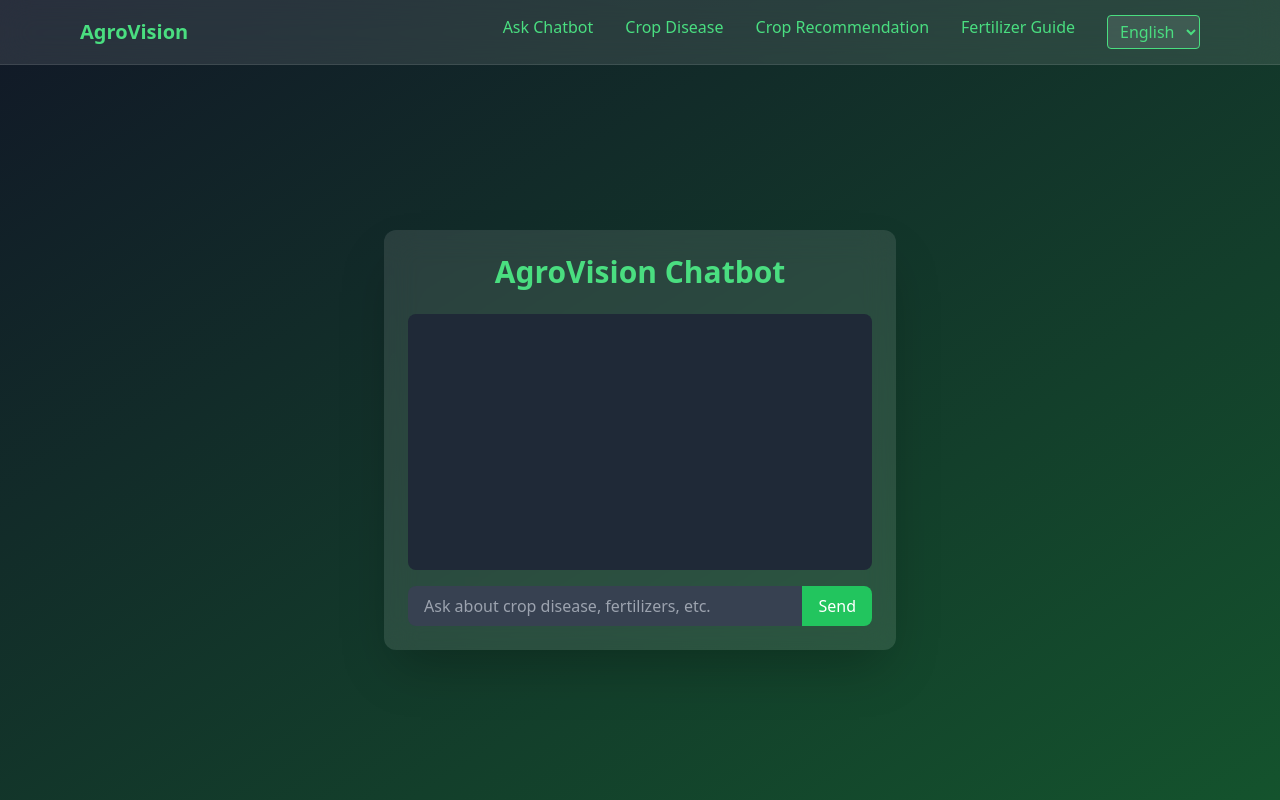
After one commit to Faiz-Ahmed10/AgroVision, a Flask app: page /chat in a window 1280 px wide. The commit adds this page. Run offline with Flask 3, Linux system fonts and the light colour scheme; parts of the project's set-up code (start-up, migrations or seed data) failed here and were passed over; some libraries are stand-ins or nearby versions.

Commit message:
added chatbot and minor changes to html files

```diff
--- a/app.py
+++ b/app.py
@@ -278,5 +278,32 @@ def translate_content():
         return jsonify({'error': str(e)}), 500
 
 
+genai.configure(api_key="AIzaSyDVwCinSYUfR6sNb4rkA40IwGofB0fQ554")
+gen_model2 = genai.GenerativeModel("gemini-1.5-flash")
+
+
+@app.route("/chat")
+def chat_page():
+    # Render the chatbot.html page when accessing /chat
+    return render_template("chat.html")
+
+@app.route("/chat", methods=["POST"])
+def chat():
+    user_input = request.json.get("message")
+
+    if not user_input:
+        return jsonify({"response": "Please provide a message."})
+
+    # Get a response from the Gemini API
+    try:
+        response = gen_model2.generate_content(user_input)
+        bot_reply = response.text
+    except Exception as e:
+        bot_reply = f"Error: {str(e)}"
+
+    return jsonify({"response": bot_reply})
+
+
+
 if __name__ == '__main__':
     app.run(debug=True)
--- /dev/null
+++ b/templates/chat.html
@@ -0,0 +1,76 @@
+<!DOCTYPE html>
+<html lang="en">
+<head>
+    <meta charset="UTF-8">
+    <meta name="viewport" content="width=device-width, initial-scale=1.0">
+    <title>AgroVision Chatbot</title>
+    <script src="https://cdn.tailwindcss.com"></script>
+</head>
+<body
+    class="bg-gradient-to-br from-gray-900 to-green-900 text-white min-h-screen flex items-center justify-center pt-20">
+    <nav class="bg-white/10 backdrop-blur-lg border-b border-white/10 fixed w-full top-0 left-0 z-10">
+        <div class="max-w-6xl mx-auto px-4">
+            <div class="flex items-center justify-between h-16">
+                <a href="/" class="text-green-400 hover:text-green-300 transition-colors text-xl font-bold"
+                    data-translate="AgroVision">AgroVision</a>
+                <div class="flex space-x-8">
+                    <a href="/chat" class="text-green-400 hover:text-green-300 transition-colors"
+                        data-translate="Ask Chatbot">Ask Chatbot</a>
+                    <a href="/cropdisease" class="text-green-400 hover:text-green-300 transition-colors"
+                        data-translate="Crop Disease">Crop Disease</a>
+                    <a href="/croprecommendation" class="text-green-400 hover:text-green-300 transition-colors"
+                        data-translate="Crop Recommendation">Crop Recommendation</a>
+                    <a href="/fertilizerrecommendation" class="text-green-400 hover:text-green-300 transition-colors"
+                        data-translate="Fertilizer Guide">Fertilizer Guide</a>
+                </div>
+            </div>
+        </div>
+    </nav>
+    <div class="max-w-lg w-full bg-white/10 backdrop-blur-lg rounded-xl p-6 shadow-2xl">
+        <h1 class="text-3xl text-center font-bold text-green-400 mb-6">AgroVision Chatbot</h1>
+
+        <div id="chatArea" class="overflow-y-auto h-64 mb-4 p-4 bg-gray-800 rounded-lg">
+            <!-- Chat messages will be dynamically displayed here -->
+        </div>
+
+        <div class="flex">
+            <input type="text" id="userMessage" placeholder="Ask about crop disease, fertilizers, etc." class="w-full px-4 py-2 rounded-l-lg bg-gray-700 text-white focus:outline-none">
+            <button onclick="sendMessage()" class="bg-green-500 text-white px-4 py-2 rounded-r-lg hover:bg-green-600" data-translate="Send">
+                Send
+            </button>
+        </div>
+    </div>
+
+    <script src="/static/js/translation.js"></script>
+    <script>
+        const chatArea = document.getElementById("chatArea");
+        const userMessageInput = document.getElementById("userMessage");
+
+        async function sendMessage() {
+            const userMessage = userMessageInput.value.trim();
+            if (userMessage) {
+                appendMessage(userMessage, "user");
+                userMessageInput.value = "";
+
+                // Send user message to the backend (Flask API)
+                const response = await fetch("/chat", {
+                    method: "POST",
+                    headers: { "Content-Type": "application/json" },
+                    body: JSON.stringify({ message: userMessage })
+                });
+
+                const data = await response.json();
+                appendMessage(data.response, "bot");
+            }
+        }
+
+        function appendMessage(message, sender) {
+            const messageDiv = document.createElement("div");
+            messageDiv.classList.add(sender === "user" ? "text-right" : "text-left");
+            messageDiv.innerHTML = `<p class="inline-block text-white bg-gray-700 p-2 rounded-xl mt-2" data-translate="${message}">${message}</p>`;
+            chatArea.appendChild(messageDiv);
+            chatArea.scrollTop = chatArea.scrollHeight;  // Scroll to bottom
+        }
+    </script>
+</body>
+</html>
--- a/templates/crop-disease-prediction.html
+++ b/templates/crop-disease-prediction.html
@@ -17,6 +17,8 @@
                 <a href="/" class="text-green-400 hover:text-green-300 transition-colors text-xl font-bold"
                     data-translate="AgroVision">AgroVision</a>
                 <div class="flex space-x-8">
+                    <a href="/chat" class="text-green-400 hover:text-green-300 transition-colors"
+                        data-translate="Ask Chatbot">Ask Chatbot</a>
                     <a href="/cropdisease" class="text-green-400 hover:text-green-300 transition-colors"
                         data-translate="Crop Disease">Crop Disease</a>
                     <a href="/croprecommendation" class="text-green-400 hover:text-green-300 transition-colors"
@@ -107,6 +109,8 @@
             opacity: 0.9;
         }
         </style>
+
+
     <script src="/static/js/translation.js"></script>
     <script>
         const form = document.getElementById('diseaseUploadForm');
--- a/templates/crop-recommendation.html
+++ b/templates/crop-recommendation.html
@@ -18,6 +18,8 @@
                 <a href="/" class="text-green-400 hover:text-green-300 transition-colors text-xl font-bold"
                     data-translate="AgroVision">AgroVision</a>
                 <div class="flex space-x-8">
+                    <a href="/chat" class="text-green-400 hover:text-green-300 transition-colors"
+                        data-translate="Ask Chatbot">Ask Chatbot</a>
                     <a href="/cropdisease" class="text-green-400 hover:text-green-300 transition-colors"
                         data-translate="Crop Disease">Crop
                         Disease</a>
@@ -94,6 +96,7 @@
         </form>
         <h2 data-translate="{{ prediction_text }}">{{ prediction_text }}</h2>
 
+
     </div>
 
     <script src="/static/js/translation.js"></script>
--- a/templates/fertilizer-recommendation.html
+++ b/templates/fertilizer-recommendation.html
@@ -18,6 +18,8 @@
                 <a href="/" class="text-green-400 hover:text-green-300 transition-colors text-xl font-bold"
                     data-translate="AgroVision">AgroVision</a>
                 <div class="flex space-x-8">
+                    <a href="/chat" class="text-green-400 hover:text-green-300 transition-colors"
+                        data-translate="Ask Chatbot">Ask Chatbot</a>
                     <a href="/cropdisease" class="text-green-400 hover:text-green-300 transition-colors"
                         data-translate="Crop Disease">Crop
                         Disease</a>
```
